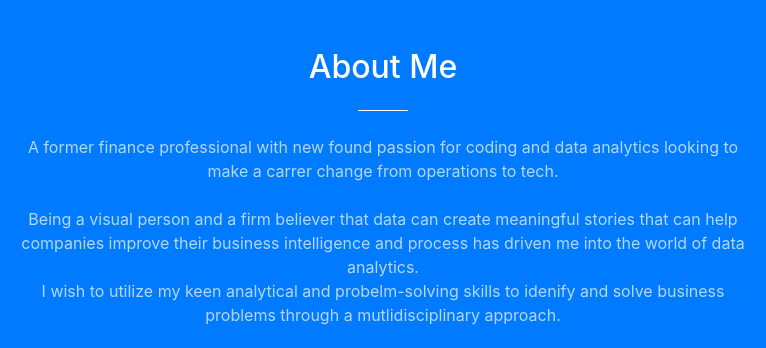
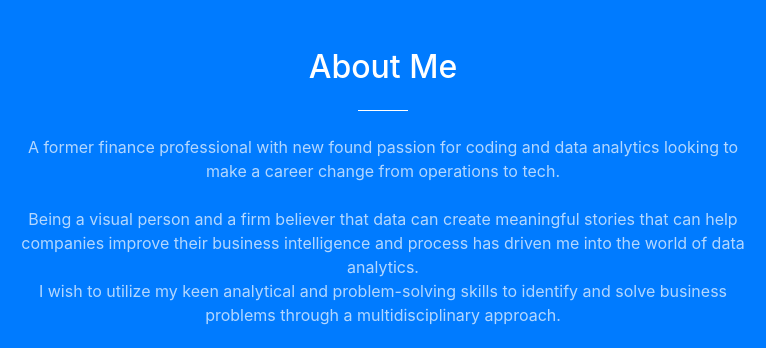
Before and after one commit to xarkl/xarkl.github.io, a website with bundled scripts: page index.html in a window 1280 px wide. Shown: the part 880-1228 px from the top of the page, 257-1023 px from the left. Built offline with nearby package versions, Linux system fonts and the light colour scheme.

Commit message:
corrected spelling errors

```diff
--- a/index.html
+++ b/index.html
@@ -77,9 +77,9 @@
           <div class="col-lg-8 mx-auto text-center">
             <h2 class="section-heading text-white">About Me</h2>
             <hr class="light my-4">
-            <p class="text-faded mb-4">A former finance professional with new found passion for coding and data analytics looking to make a carrer change from operations to tech.</p>
+            <p class="text-faded mb-4">A former finance professional with new found passion for coding and data analytics looking to make a career change from operations to tech.</p>
             <p class="text-faded mb-4">Being a visual person and a firm believer that data can create meaningful stories that can help companies improve their business intelligence and process has driven me into the world of data analytics.<br>
-            I wish to utilize my keen analytical and probelm-solving skills to idenify and solve business problems through a mutlidisciplinary approach.</p>
+            I wish to utilize my keen analytical and problem-solving skills to identify and solve business problems through a multidisciplinary approach.</p>
             <p class="text-faded mb-4">If I'm not anylyzing data then I'm probably exploring new places to eat and trying out new food.</p>
             <a class="btn btn-light btn-xl js-scroll-trigger" target="_blank" href="documents/resume.pdf">Resume</a>
           </div>
```
